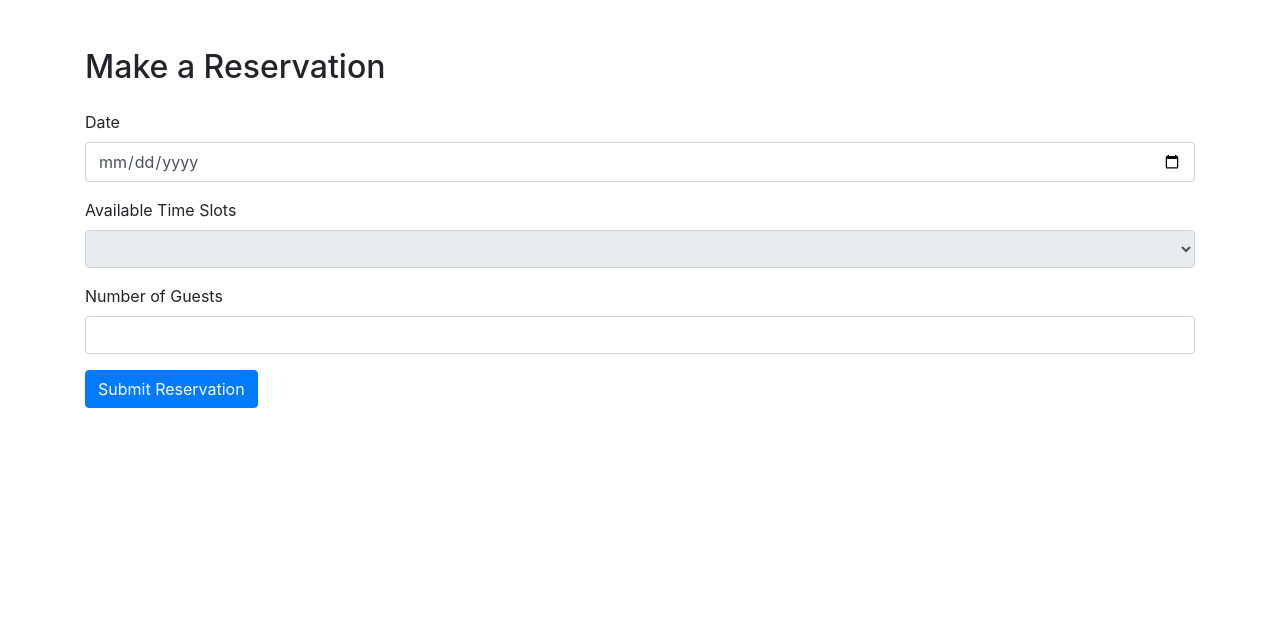
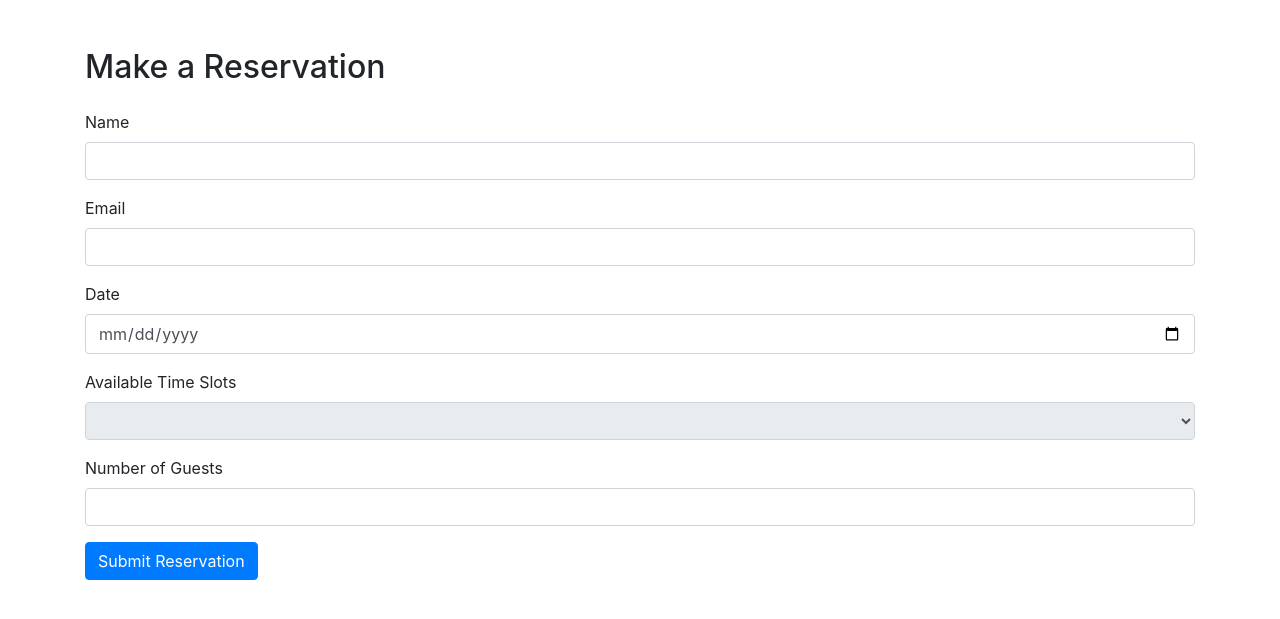
Before and after one commit to SimonMertins/simons-restaurant, a Django app: page /reservations/ in a window 1280 px wide. Shown: the part 56-675 px from the top of the page. Run offline with Django 5.2, Linux system fonts and the light colour scheme; lists and menus that the app fills with data are empty; some libraries are stand-ins or nearby versions.

Commit message:
add name and email to reservation form

```diff
--- a/restaurant_booking/forms.py
+++ b/restaurant_booking/forms.py
@@ -5,6 +5,12 @@ from django.contrib.auth.forms import UserCreationForm
 from django.contrib.auth.models import User
 from django.forms import ModelForm
 from .models import UserProfile
+from .models import Reservation
+
+class ReservationForm(forms.ModelForm):
+    class Meta:
+        model = Reservation
+        fields = ['name', 'email', 'date', 'time', 'num_guests']
 
 class SignUpForm(UserCreationForm):
     email = forms.EmailField()
--- a/restaurant_booking/templates/restaurant_booking/reservations.html
+++ b/restaurant_booking/templates/restaurant_booking/reservations.html
@@ -10,6 +10,17 @@
 
     <form id="reservationForm" method="post" action="{% url 'make_reservation' %}">
         {% csrf_token %}
+
+        <div class="form-group">
+            <label for="inputName">Name</label>
+            <input type="text" class="form-control" id="inputName" name="name" required>
+        </div>
+
+        <div class="form-group">
+            <label for="inputEmail">Email</label>
+            <input type="email" class="form-control" id="inputEmail" name="email" required>
+        </div>
+
 
         <div class="form-group">
             <label for="inputDate">Date</label>
--- a/restaurant_booking/views.py
+++ b/restaurant_booking/views.py
@@ -4,6 +4,7 @@ from .models import Table, Booking
 from datetime import datetime, timedelta
 from django.contrib.auth import login
 from .forms import SignUpForm, UserProfileForm
+from .forms import ReservationForm
 
 
 def view_home(request):
@@ -71,6 +72,19 @@ def view_reservations(request):
     return render(request, 'restaurant_booking/reservations.html')
 
 
+def make_reservation(request):
+    if request.method == 'POST':
+        form = ReservationForm(request.POST)
+        if form.is_valid():
+            form.save()
+            # Add any additional logic or redirect as needed
+            return redirect('home')
+    else:
+        form = ReservationForm()
+
+    return render(request, 'restaurant_booking/make_reservation.html', {'form': form})
+
+
 def manage_bookings(request):
     # Implement logic to display and manage bookings
     # For demonstration purposes, let's fetch all bookings for the logged-in user
```
Also changed, not shown: restaurant_booking/models.py (+7 -1 lines), db.sqlite3, restaurant_booking/migrations/0003_reservation.py (added).
